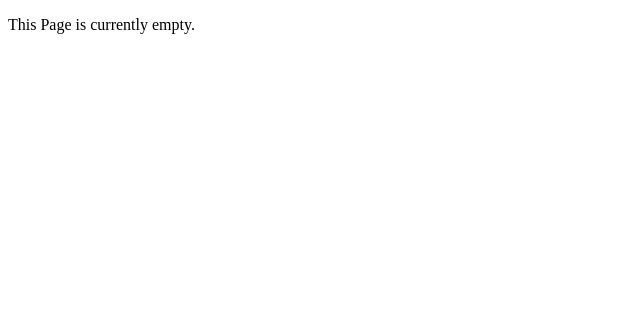
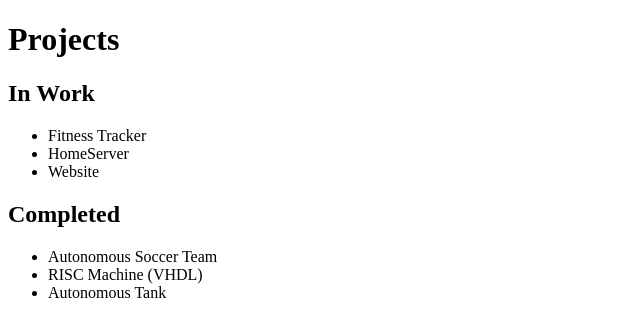
Before and after one commit to asdfng/asdfng.info, a plain HTML site: page public_html/pages/projects.html in a window 1280 px wide. Shown: the whole page, without its empty margins (0-640 px from the left). Drawn offline with Linux system fonts and the light colour scheme.

Commit message:
Updated Links and Pages
Updated Pages to include more information, working on content and
layout right now

```diff
--- a/public_html/pages/projects.html
+++ b/public_html/pages/projects.html
@@ -5,6 +5,18 @@
         <link href="../css/projects.css" type="text/css" rel="stylesheet"/>
     </head>
     <body>
-        <p> This Page is currently empty. </p>
+        <h1> Projects </h1>
+        <h2> In Work </h2>
+        <ul>
+            <li> Fitness Tracker </li>
+            <li> HomeServer </li>
+            <li> Website </li>
+        </ul>
+        <h2> Completed </h2>
+        <ul>
+            <li> Autonomous Soccer Team </li>
+            <li> RISC Machine (VHDL) </li>
+            <li> Autonomous Tank </li>
+        </ul>
     </body>
 </html>
```
Also changed, not shown: public_html/index.html (+1 -1 lines), public_html/pages/about.html (+7 -2 lines), public_html/pages/contact.html (+8 -1 lines), 1 other file.
